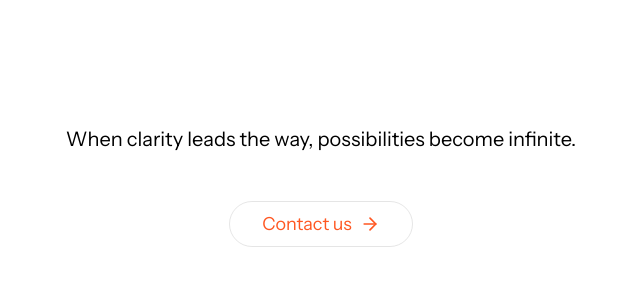
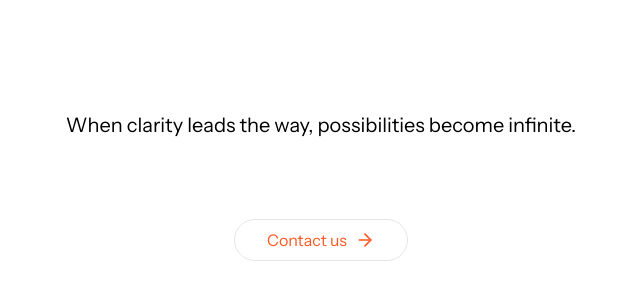
Before and after one commit to eduance/insolvio, a React (Vite) app: page / in a window 1280 px wide. Shown: the part 3414-3714 px from the top of the page, without its empty margins (319-959 px from the left). Built offline with nearby package versions, Linux system fonts and the light colour scheme.

Commit message:
small details

```diff
--- /dev/null
+++ b/src/components/ContactSection.tsx
@@ -0,0 +1,19 @@
+import { motion } from 'framer-motion';
+import { ArrowRight } from 'lucide-react';
+
+export function ContactSection() {
+  return (
+    <div className="text-center mt-8">
+        <motion.a
+        href="mailto:humans@insolvio.com"
+        initial={{ opacity: 0, y: 0 }}
+        whileInView={{ opacity: 1, y: 0 }}
+        transition={{ duration: 0.4, delay: 0.2 }}
+        className="group inline-flex items-center gap-2 px-8 py-2 text-md border border-black/10 text-brand-primary rounded-full hover:bg-brand-primary/5 transition-all duration-200"
+        >
+        Contact us
+        <ArrowRight className="w-5 h-5 transition-transform duration-200 group-hover:translate-x-1" />
+        </motion.a>
+    </div>
+  );
+}
--- a/src/components/Content.tsx
+++ b/src/components/Content.tsx
@@ -2,6 +2,7 @@ import React from 'react';
 import { motion } from 'framer-motion';
 import { Section } from './Section';
 import { CTAButton } from './CTAButton';
+import { ContactSection } from './ContactSection';
 
 const paragraphs = [
   {
@@ -36,7 +37,7 @@ export function Content() {
             >
               {paragraph.text}
             </motion.p>
-            {index === paragraphs.length - 1 && <CTAButton />}
+            {index === paragraphs.length - 1 && <ContactSection />}
           </div>
         </Section>
       ))}
```
